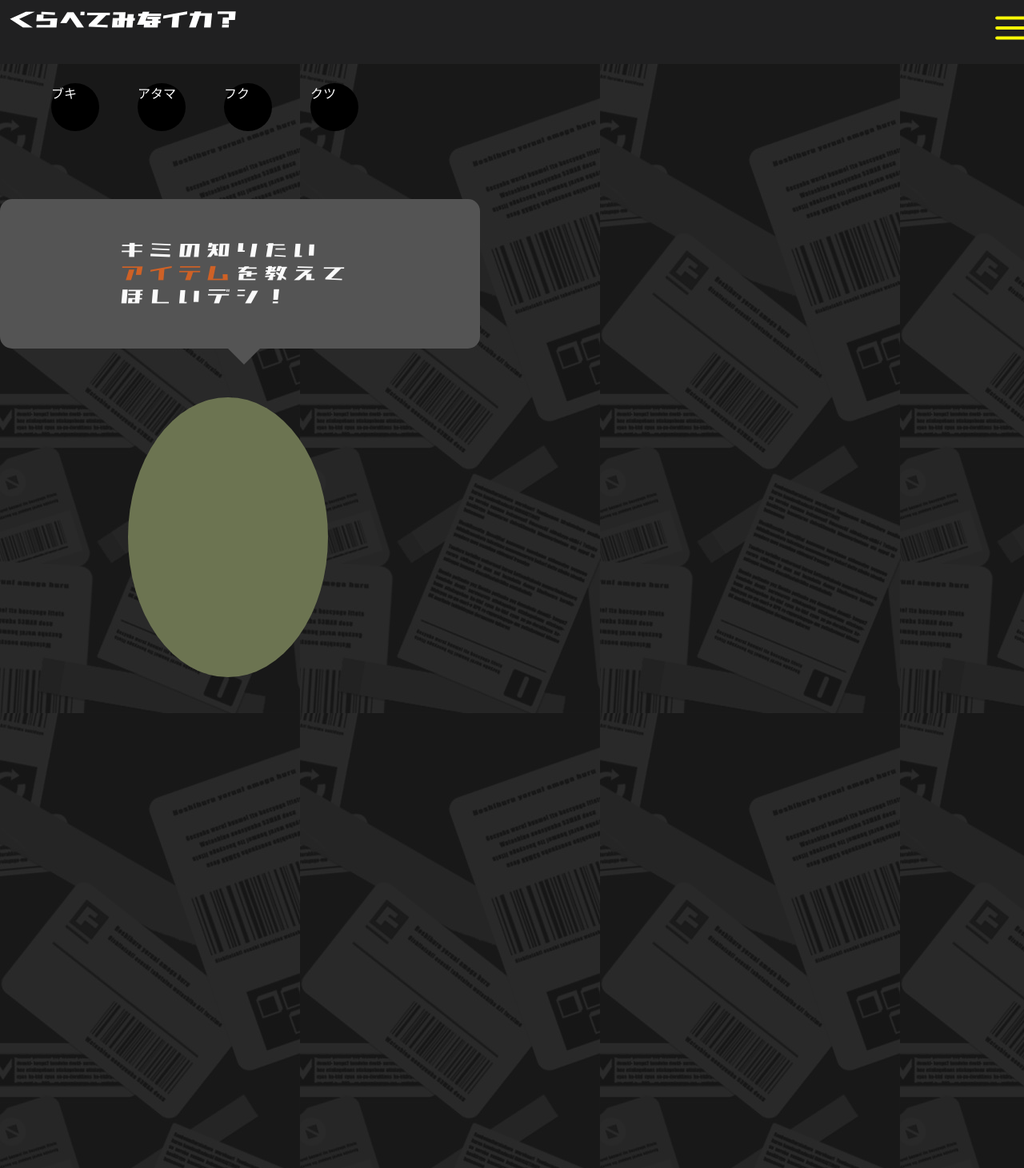
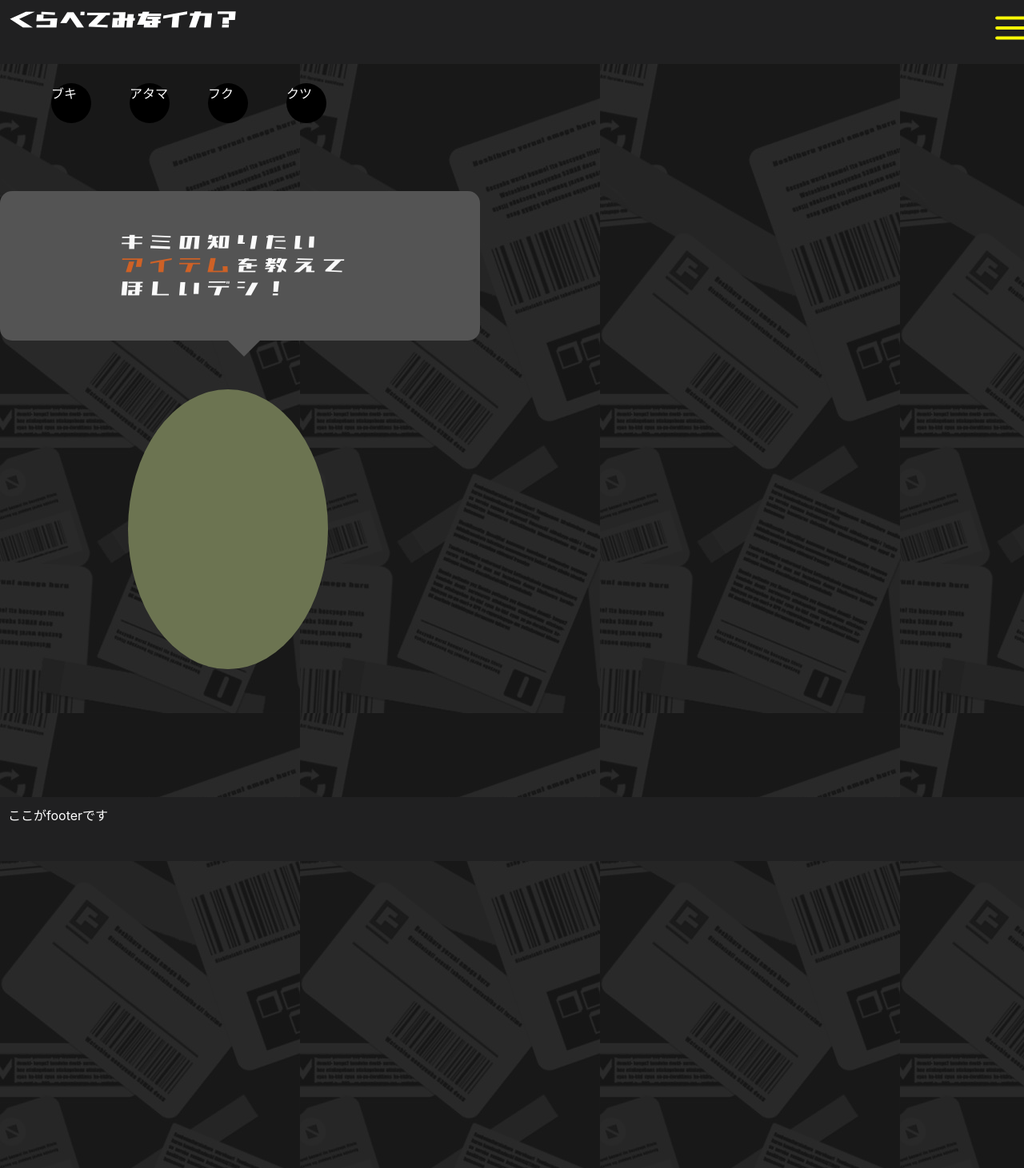
Before and after one commit to sigibeem/hackson6th_teamB, a React (Create React App) app in the folder frontend/web-front/: page / in a window 1280 px wide. Shown: the top 1461 px of the page at 80% size. Built offline with nearby package versions, Linux system fonts and the light colour scheme.

Commit message:
add: titleにTopへ遷移するnavigateを設定

```diff
--- a/frontend/web-front/src/App.tsx
+++ b/frontend/web-front/src/App.tsx
@@ -1,21 +1,28 @@
 import React from 'react';
-import { BrowserRouter, Routes, Route } from 'react-router-dom';
+import { BrowserRouter, Routes, Route, useNavigate } from 'react-router-dom';
 import Top from './mainflames/Top';
 import Lists from './mainflames/Lists';
 import Graph from './mainflames/Graph';
 import './styles/App.css';
 import background from './images/background/mobileBackground.jpg'
+import { FiMenu } from 'react-icons/fi';
 
 const App = React.memo(()=>{
+  const navigate = useNavigate();
   return (
     <div className="background" style={{ backgroundImage: `url(${background})`}}>
-    <BrowserRouter>
+      <header>
+        <h1 onClick={() => navigate('/')}>くらべてみなイカ？</h1>
+        <FiMenu />
+      </header>
       <Routes>
         <Route path="/" element={<Top />} />
         <Route path="/weapons" element={<Lists />} />
         <Route path="/result-graph" element={<Graph />} />
       </Routes>
-    </BrowserRouter>
+      <footer>
+        ここがfooterです
+      </footer>
     </div>
   );
 })
--- a/frontend/web-front/src/index.tsx
+++ b/frontend/web-front/src/index.tsx
@@ -4,27 +4,22 @@ import ReactDOM from 'react-dom/client';
 import './styles/index.css';
 import App from './App';
 import './styles/App.css'
-import { FiMenu } from 'react-icons/fi';
+
 import reportWebVitals from './reportWebVitals';
+import { BrowserRouter } from 'react-router-dom';
 
 const root = ReactDOM.createRoot(
   document.getElementById('root') as HTMLElement
 );
 
 
-
 root.render(
   <React.StrictMode>
-    <div className='container'>
-      <header>
-        <h1>くらべてみなイカ？</h1>
-        <FiMenu />
-      </header>
+    <BrowserRouter>
+      <div className='container'>
         <App />
-      <footer>
-        ここがfooterです
-      </footer>
-    </div>
+      </div>
+    </BrowserRouter>
   </React.StrictMode>
 );
 
--- a/frontend/web-front/src/styles/index.css
+++ b/frontend/web-front/src/styles/index.css
@@ -53,6 +53,7 @@ footer {
   background: rgb(32, 32, 33);
   height: 60px;
   padding: 10px;
+  margin-top: 10em;
 }
 
 code {
--- a/frontend/web-front/src/styles/menulist.css
+++ b/frontend/web-front/src/styles/menulist.css
@@ -8,8 +8,8 @@
   color: white;
   background-color: black;
   border-radius: 50%;
-  width: 60px;
-  height: 60px;
+  width: 50px;
+  height: 50px;
   border: 1px white;
   cursor: pointer;
   outline: none;
```
